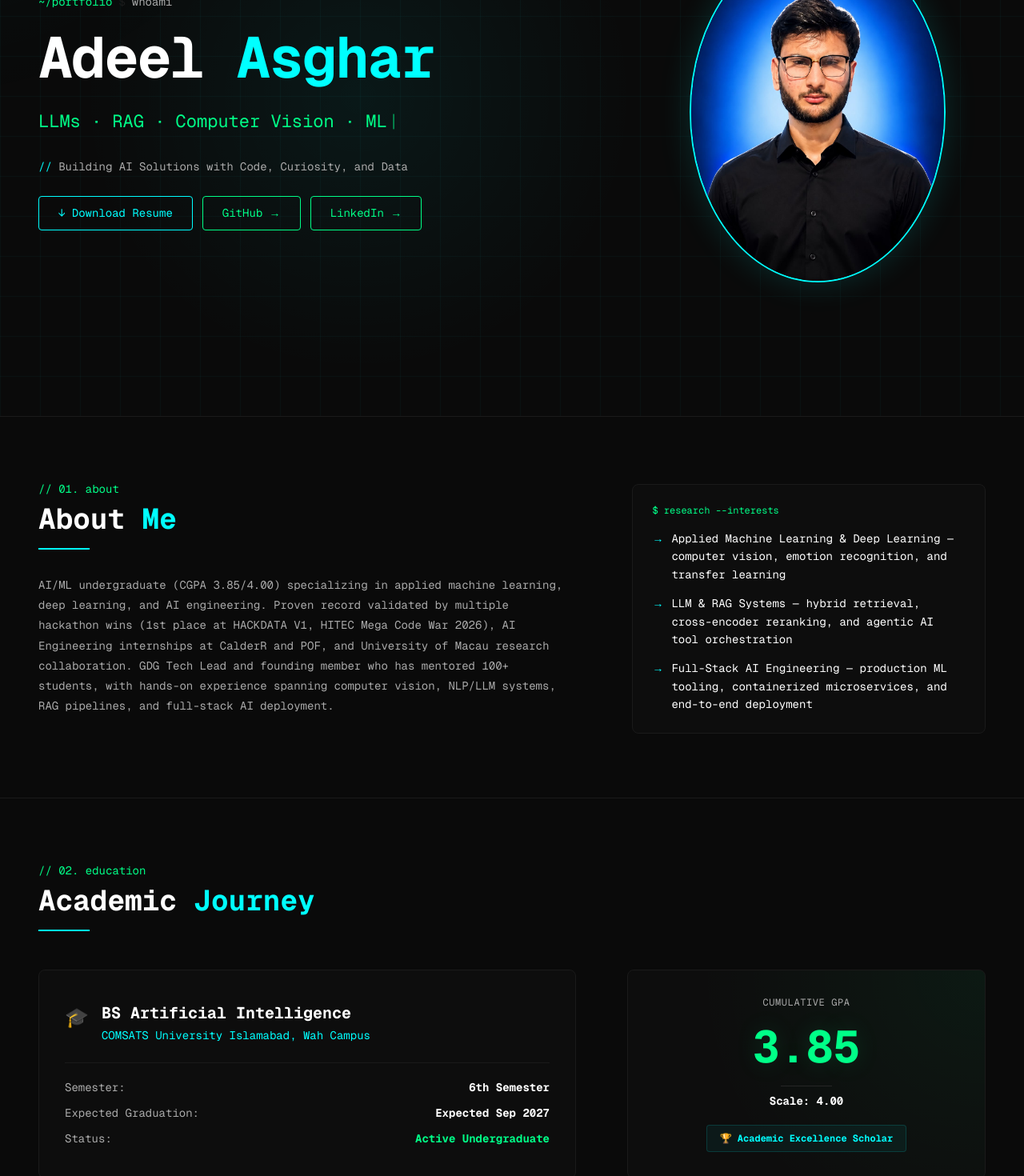
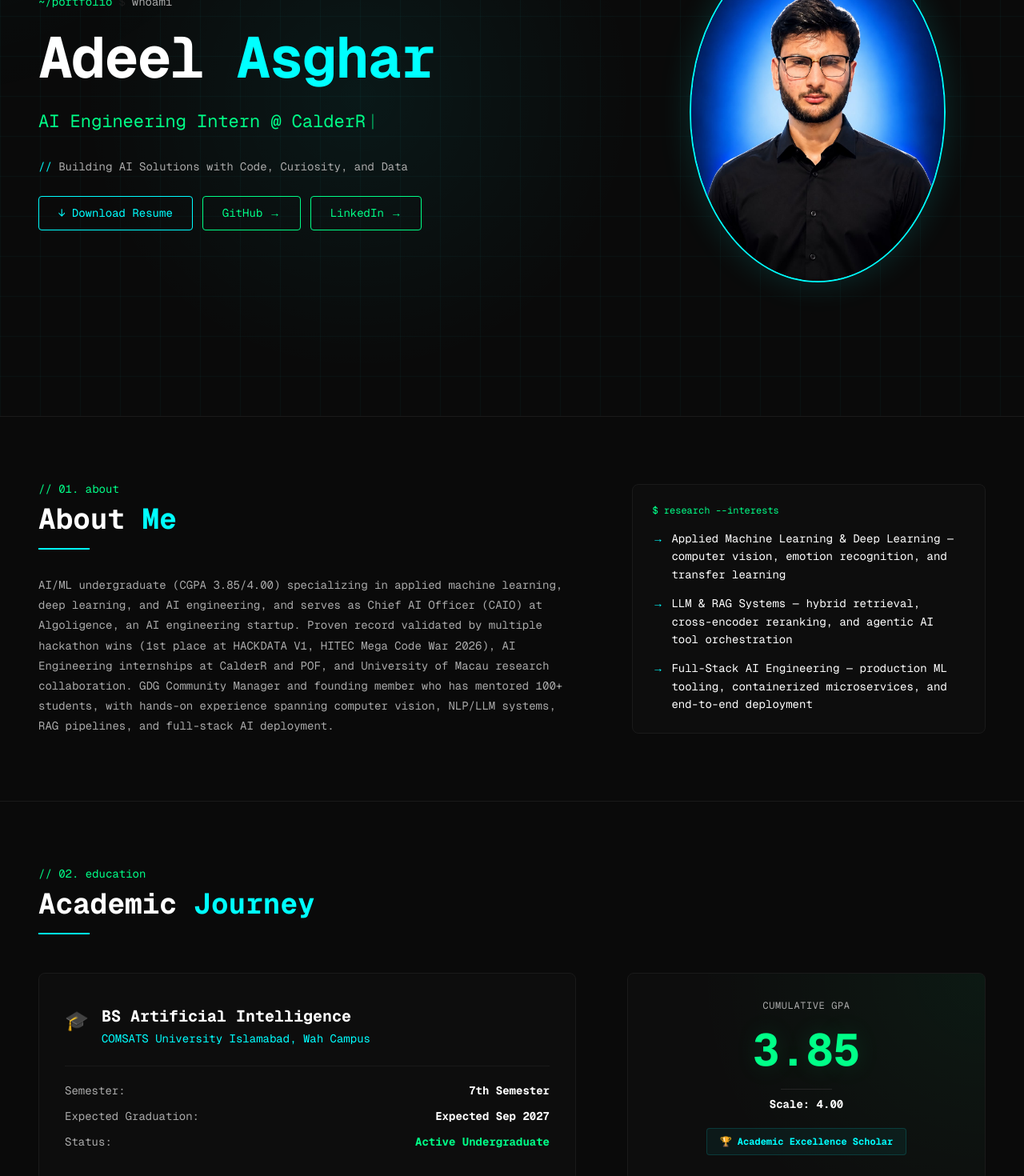
Before and after one commit to AdeelAsghar11/personal-portfolio, a Next.js app: page / in a window 1280 px wide. Shown: the part 280-1750 px from the top of the page at 80% size. Built offline with nearby package versions, Linux system fonts and the light colour scheme.

Commit message:
Update portfolio: Add Algoligence CAIO role, new projects, update roles and metadata

```diff
--- a/app/layout.tsx
+++ b/app/layout.tsx
@@ -15,7 +15,7 @@ const geistMono = Geist_Mono({
 });
 
 export const metadata: Metadata = {
-  title: "Adeel Asghar — Aspiring AI Engineer",
+  title: "Adeel Asghar — Full Stack AI Engineer",
   description:
     "Personal portfolio of Adeel Asghar, AI Engineer and BSAI student at COMSATS University Islamabad. Building intelligent systems at the intersection of AI and Security.",
 };
--- a/components/Hero.tsx
+++ b/components/Hero.tsx
@@ -5,9 +5,9 @@ import Image from "next/image";
 import profile from "@/data/profile.json";
 
 const titles = [
+  "Co-Founder & CAIO @ Algoligence",
   "AI Engineering Intern @ CalderR",
   "LLMs · RAG · Computer Vision · ML",
-  "BSAI @ COMSATS Islamabad (3.85 CGPA)",
 ];
 
 export default function Hero() {
--- a/data/experience.json
+++ b/data/experience.json
@@ -1,4 +1,16 @@
 [
+  {
+    "role": "Co-Founder & Chief AI Officer (CAIO)",
+    "company": "Algoligence",
+    "type": "Startup",
+    "period": "Aug 2026 – Present",
+    "current": true,
+    "bullets": [
+      "Co-founded Algoligence and spearheading technical vision and AI engineering strategy, leading the architecture and delivery of custom generative AI and agentic systems",
+      "Designing production-grade multi-agent workflows and GraphRAG retrieval pipelines for client deployments, establishing rigorous evaluation frameworks and LLM guardrails",
+      "Directing full-stack AI product development from rapid prototyping to cloud deployment, bridging machine learning models with scalable microservice infrastructure"
+    ]
+  },
   {
     "role": "AI Engineering Intern",
     "company": "CalderR",
@@ -23,7 +35,7 @@
     ]
   },
   {
-    "role": "Founding Member & Tech Lead",
+    "role": "Community Manager & Founding Member",
     "company": "GDG On Campus — COMSATS Wah",
     "type": "Community Leadership",
     "period": "Oct 2025 – Present",
--- a/data/profile.json
+++ b/data/profile.json
@@ -1,7 +1,7 @@
 {
   "name": "Adeel Asghar",
   "title": "AI Engineering Undergraduate | Applied Machine Learning & Deep Learning",
-  "semester": "6th Semester",
+  "semester": "7th Semester",
   "tagline": "Building AI Solutions with Code, Curiosity, and Data",
   "email": "adeelyt157@gmail.com",
   "phone": "+92 322 9672161",
@@ -12,8 +12,8 @@
   "degree": "BS Artificial Intelligence",
   "expectedGrad": "Expected Sep 2027",
   "cgpa": "3.85 / 4.00",
-  "role": "AI Engineering Intern @ CalderR | Tech Lead, GDG On Campus",
-  "bio": "AI/ML undergraduate (CGPA 3.85/4.00) specializing in applied machine learning, deep learning, and AI engineering. Proven record validated by multiple hackathon wins (1st place at HACKDATA V1, HITEC Mega Code War 2026), AI Engineering internships at CalderR and POF, and University of Macau research collaboration. GDG Tech Lead and founding member who has mentored 100+ students, with hands-on experience spanning computer vision, NLP/LLM systems, RAG pipelines, and full-stack AI deployment.",
+  "role": "CAIO @ Algoligence | AI Engineering Intern @ CalderR | Community Manager, GDG On Campus",
+  "bio": "AI/ML undergraduate (CGPA 3.85/4.00) specializing in applied machine learning, deep learning, and AI engineering, and serves as Chief AI Officer (CAIO) at Algoligence, an AI engineering startup. Proven record validated by multiple hackathon wins (1st place at HACKDATA V1, HITEC Mega Code War 2026), AI Engineering internships at CalderR and POF, and University of Macau research collaboration. GDG Community Manager and founding member who has mentored 100+ students, with hands-on experience spanning computer vision, NLP/LLM systems, RAG pipelines, and full-stack AI deployment.",
   "researchInterests": [
     "Applied Machine Learning & Deep Learning — computer vision, emotion recognition, and transfer learning",
     "LLM & RAG Systems — hybrid retrieval, cross-encoder reranking, and agentic AI tool orchestration",
--- a/data/projects.json
+++ b/data/projects.json
@@ -1,4 +1,26 @@
 [
+  {
+    "title": "Codebase Historian",
+    "description": "Multi-agent GraphRAG platform that ingests a repository's full git history, PRs, and AST structure to explain why code is the way it is, forecast blast radius before a change, and propose refactors through an adversarial Proposer/Critic debate gated by human review.",
+    "tags": ["LangGraph", "ChromaDB", "FastAPI", "React", "GraphRAG", "NetworkX"],
+    "github": "https://github.com/AdeelAsghar11/codebase-historian-capstoneCalderr",
+    "demo": null,
+    "featured": true,
+    "category": "AI/ML",
+    "status": null,
+    "insight": "Achieves 100% faithfulness and 76.6% precision / 97.8% recall on blast-radius backtesting against real commit history, exceeding its own PRD targets."
+  },
+  {
+    "title": "GeoSimAI",
+    "description": "Geospatial similarity engine built on Google Earth Engine's satellite embeddings (DeepMind AlphaEarth Foundations). Select a reference location and it ranks and visualizes environmentally similar sites across a region, no hand-engineered indices required.",
+    "tags": ["Google Earth Engine", "Python", "Flask", "Geospatial ML"],
+    "github": "https://github.com/AdeelAsghar11/GeoSimAI",
+    "demo": null,
+    "featured": true,
+    "category": "AI/ML",
+    "status": null,
+    "insight": null
+  },
   {
     "title": "Sortd",
     "description": "AI-powered content capture platform that bridges the 'Capture Gap' — automatically extracts, summarizes, and categorizes content from Instagram Reels, YouTube videos, and screenshots into organized, searchable knowledge. Built for HACKDATA V1 Hackathon.",
```
Also changed, not shown: 1 other file (tests, documents, lock files or other folders).
